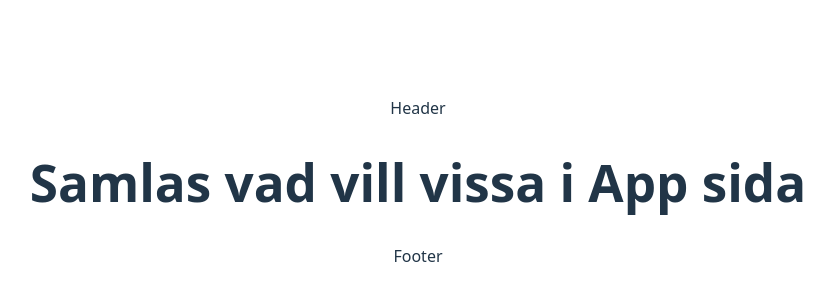
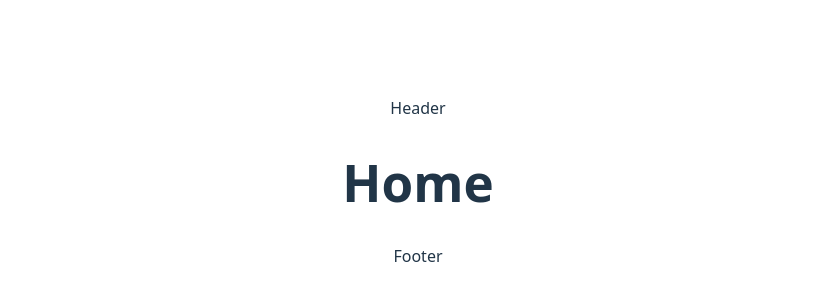
Before and after one commit to Rabbit-89/Projekt_Receptsajten, a Vue app in the folder vue-project/: page / in a window 1280 px wide. Shown: the part 218-518 px from the top of the page, without its empty margins (222-1056 px from the left). Built offline with nearby package versions, Linux system fonts and the light colour scheme; the HTML template or start-up script is replaced by a standard one.

Commit message:
5_App.vue skriva den <RouterView />

```diff
--- a/vue-project/src/App.vue
+++ b/vue-project/src/App.vue
@@ -3,11 +3,12 @@
 </script>
 
 <template>
+<!-- Samlas vad vill vissa i App sida...vi kan skapa komponent Header - Footer - och sen import och skriva här-->
+
   <header>Header</header>
 
   <main>
-   <h1>Samlas vad vill vissa i App sida</h1>
-
+    <RouterView />
   </main>
 
   <footer>Footer</footer>
```
Also changed, not shown: vue-project/src/views/Categories.vue (renamed from vue-project/src/views/AllCategory.vue), vue-project/src/views/Recipes.vue (renamed from vue-project/src/views/AllRecipe.vue).
